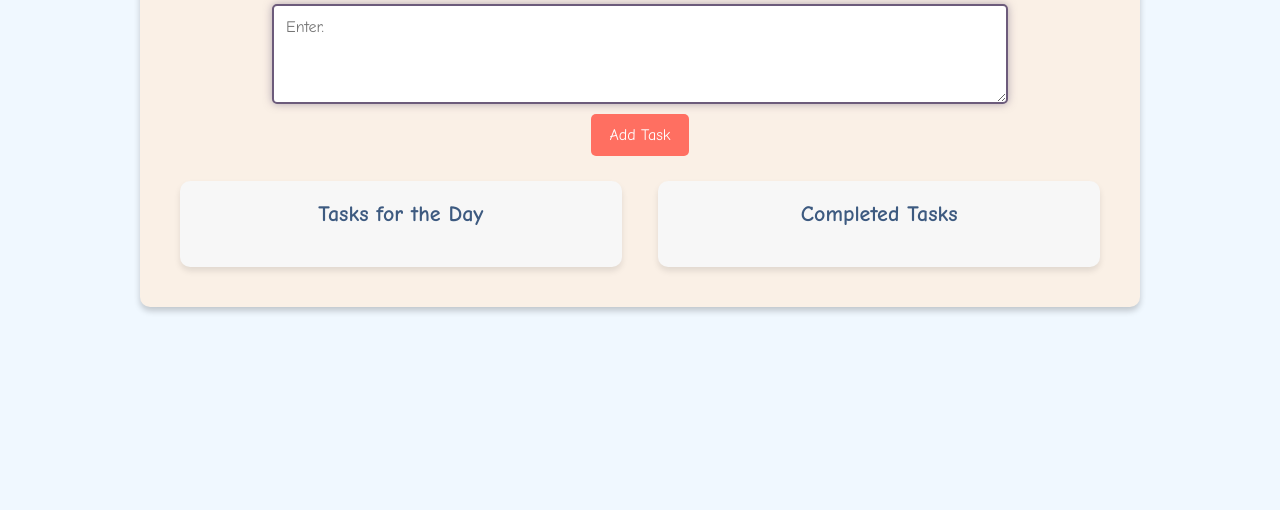
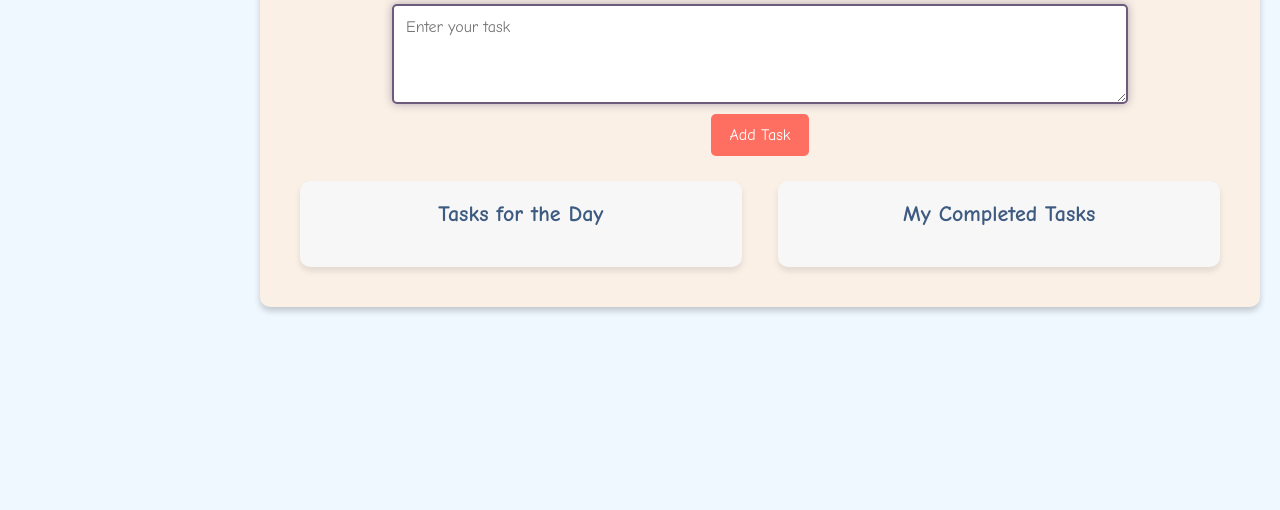
Before and after one commit to SilindileShabangu/To-Do-List, a website: page index.html in a window 1280 px wide. Shown: the part 290-800 px from the top of the page. Drawn offline with Linux system fonts and the light colour scheme.

Commit message:
input box Text

```diff
--- a/index.html
+++ b/index.html
@@ -16,7 +16,7 @@
 
                       <!-- Input Area for Adding Tasks -->
         <div class="input-container">
-            <textarea id="input-box" placeholder="Enter."></textarea>
+            <textarea id="input-box" placeholder="Enter your task"></textarea>
             <button onclick="addTask()">Add Task</button>
     </div>
 
@@ -25,15 +25,15 @@
             <div class="task-column">
                 <h3>Tasks for the Day</h3>
                 <ul id="task-list">
-                    <!-- List of tasks will go here -->
+                      <!-- List of tasks will go here -->
                 </ul>
         </div>
 
-            <!-- Column for completed tasks -->
+                      <!-- Column for completed tasks -->
             <div class="task-column">
-                <h3>Completed Tasks</h3>
+                <h3>My Completed Tasks</h3>
                 <ul id="completed-list">
-                    <!-- Completed tasks will go here -->
+                      <!-- Completed tasks will go here -->
                 </ul>
             </div>
         </div>
--- a/style.css
+++ b/style.css
@@ -9,7 +9,7 @@
 /* Body of the page */
 body {
     display: flex;
-    justify-content: center;
+    justify-content:right;
     align-items: center;
     min-height: 100vh;
     background-color: #f0f8ff; /* Light, soft background */
@@ -168,9 +168,7 @@ ul li span {
     transition: color 0.2s ease;
 }
 
-ul li span:hover {
-    color: #e75d4d;
-}
+
 
 /* Fun animation for adding tasks */
 ul li {
```
